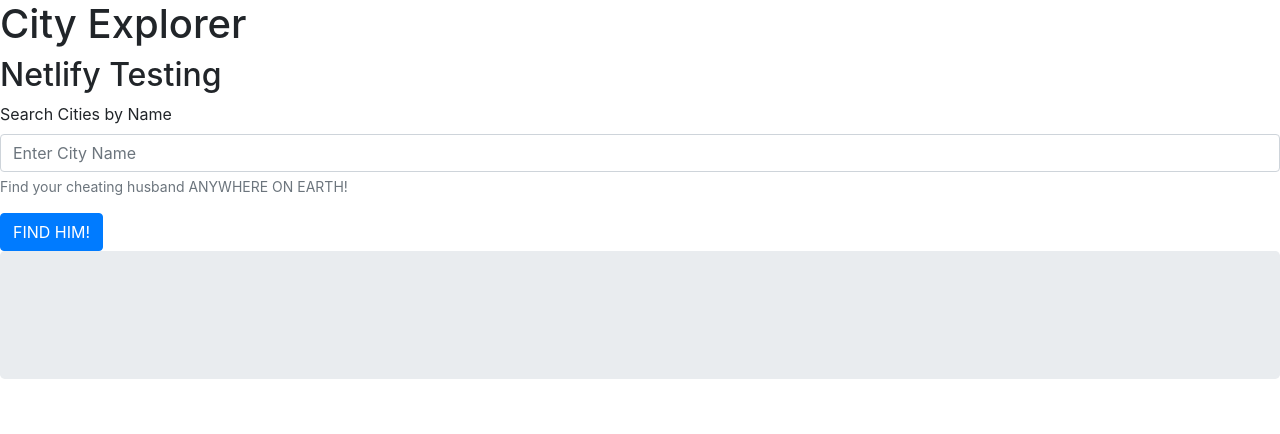
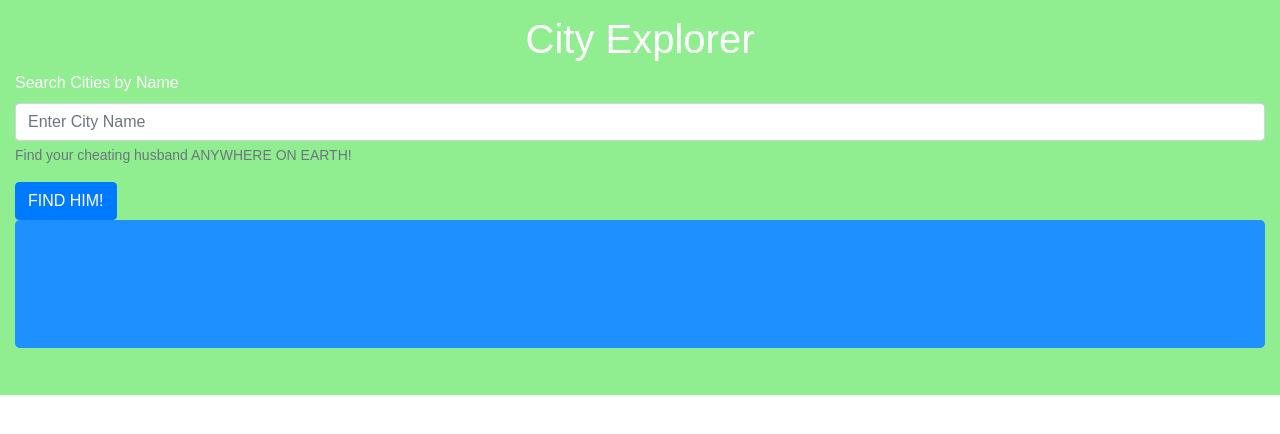
Before and after one commit to plaurion1989/city-explorer, a React (Create React App) app: page / in a window 1280 px wide. Shown: the top 434 px of the page. Built offline with nearby package versions, Linux system fonts and the light colour scheme.

Commit message:
finished third trello card

```diff
--- a/src/App.css
+++ b/src/App.css
@@ -1,38 +1,9 @@
-.App {
-  text-align: center;
+body{
+    color: white;
+    background-color: lightskyblue;
+    padding: "10px";
+    font-family: "Arial"
+  };
+h1{
+  background-color: tomato;
 }
-
-.App-logo {
-  height: 40vmin;
-  pointer-events: none;
-}
-
-@media (prefers-reduced-motion: no-preference) {
-  .App-logo {
-    animation: App-logo-spin infinite 20s linear;
-  }
-}
-
-.App-header {
-  background-color: #282c34;
-  min-height: 100vh;
-  display: flex;
-  flex-direction: column;
-  align-items: center;
-  justify-content: center;
-  font-size: calc(10px + 2vmin);
-  color: white;
-}
-
-.App-link {
-  color: #61dafb;
-}
-
-@keyframes App-logo-spin {
-  from {
-    transform: rotate(0deg);
-  }
-  to {
-    transform: rotate(360deg);
-  }
-}
--- a/src/App.js
+++ b/src/App.js
@@ -1,8 +1,9 @@
 import axios from 'axios';
 import React from 'react';
-import './App.css';
+import css from './App.css';
 import MyForm from './MyForm.js';
 import Jumbotron from 'react-bootstrap/Jumbotron';
+
 
 
 class App extends React.Component {
@@ -25,13 +26,27 @@ class App extends React.Component {
     })
   }
   render() {
+    const styling = {
+      color: "white",
+      backgroundColor: "LightGreen",
+      padding: "15px",
+      fontFamily: "Arial",
+    }
+    const h1Style = {
+      textAlign: "center",
+    }
+    const jumboStyle = {
+      backgroundColor: "dodgerblue",
+    }
     return (
       <>
-        <h1>City Explorer</h1>
-        <h2>Netlify Testing</h2>
+        <div style={styling}>
+        <h1 style={h1Style}>City Explorer</h1>
         <MyForm getLocationData={this.getLocationData} />
-        <Jumbotron>{this.state.location.display_name?<><h3>{this.state.location.display_name}</h3>
+
+        <Jumbotron style={jumboStyle}>{this.state.location.display_name?<><h3>{this.state.location.display_name}</h3><img src={`https://maps.locationiq.com/v3/staticmap?key=${process.env.REACT_APP_LOCATIONIQ_KEY}&center=${this.state.location.lat},${this.state.location.lon}&zoom=12`} alt={this.state.location.display_name}/>
         <p>Latitude:{this.state.location.lat}, Longitude:{this.state.location.lon}</p></>:''}</Jumbotron>
+        </div>
       </>
     )
   }
--- a/src/index.js
+++ b/src/index.js
@@ -2,6 +2,7 @@ import React from 'react';
 import ReactDOM from 'react-dom';
 import './index.css';
 import App from './App';
+import './App.css';
 import 'bootstrap/dist/css/bootstrap.min.css';
 
 
```
